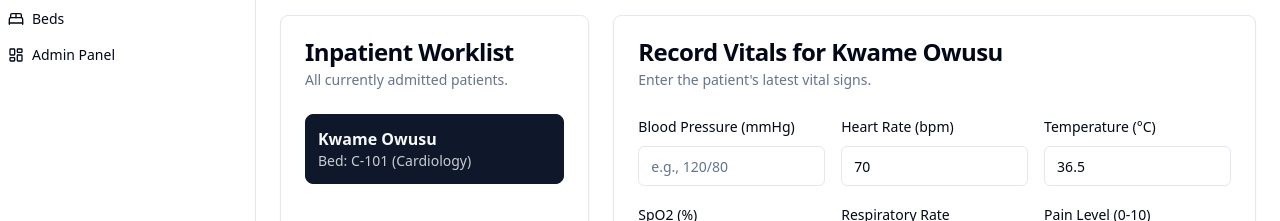
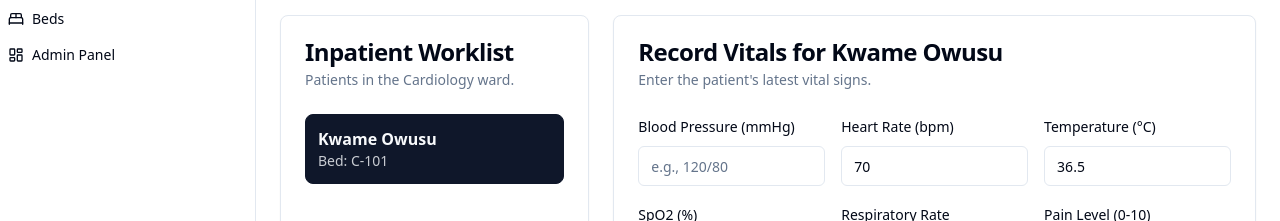
Before and after one commit to jgambrah/GAM_Med, a Next.js app: page /dashboard/nursing in a window 1280 px wide. Shown: the part 149-370 px from the top of the page. Built offline with nearby package versions, Linux system fonts and the light colour scheme.

Commit message:
Details:
Nurse's Dashboard (/nurse/dashboard):

Patient List: A list of

```diff
--- a/src/app/dashboard/nursing/components/nurse-worklist.tsx
+++ b/src/app/dashboard/nursing/components/nurse-worklist.tsx
@@ -7,6 +7,7 @@ import { ScrollArea } from '@/components/ui/scroll-area';
 import { allPatients, allAdmissions } from '@/lib/data';
 import { Patient } from '@/lib/types';
 import { cn } from '@/lib/utils';
+import { useAuth } from '@/hooks/use-auth';
 
 interface NurseWorklistProps {
   onPatientSelect: (patient: Patient) => void;
@@ -14,22 +15,34 @@ interface NurseWorklistProps {
 
 export function NurseWorklist({ onPatientSelect }: NurseWorklistProps) {
   const [selectedPatientId, setSelectedPatientId] = React.useState<string | null>(null);
+  const { user } = useAuth();
 
   /**
-   * == DATA QUERY (PSEUDOCODE) ==
-   * This component's primary function is to provide the nurse with a list of all currently admitted patients.
-   * This would be a simple, efficient, real-time Firestore query.
+   * == DATA QUERY (CONCEPTUAL) ==
+   * This component's primary function is to provide the nurse with a list of all patients on their assigned ward.
+   * This would be a real-time Firestore query that joins data or, more efficiently, queries based on denormalized data.
    *
+   *   // Assumes the nurse user object has an 'assignedWard' field.
+   *   const nurseWard = user.assignedWard; // e.g., 'Cardiology'
+   *
+   *   // This query would need a composite index on `ward` and `is_admitted`.
    *   const q = query(
-   *     collection(db, 'patients'),
-   *     where('is_admitted', '==', true)
+   *     collectionGroup(db, 'admissions'),
+   *     where('ward', '==', nurseWard),
+   *     where('status', '==', 'Admitted')
    *   );
    *
-   *   const [inpatients, loading, error] = useCollection(q);
+   *   // The result gives you a list of admission documents, from which you can get patient IDs.
+   *   const [admissions, loading, error] = useCollection(q);
    *
-   * This query gives the nurse an always-up-to-date list of their responsibilities.
+   * This query gives the nurse an always-up-to-date list of their responsibilities for their specific ward.
    */
-  const inpatients = allPatients.filter(p => p.is_admitted);
+  const nurseAssignedWard = 'Cardiology'; // Simulating the logged-in nurse's ward.
+  const inpatients = allPatients.filter(p => {
+      if (!p.is_admitted || !p.current_admission_id) return false;
+      const admission = allAdmissions.find(a => a.admission_id === p.current_admission_id);
+      return admission && admission.ward === nurseAssignedWard;
+  });
 
   const handleSelect = (patient: Patient) => {
     setSelectedPatientId(patient.patient_id);
@@ -39,6 +52,10 @@ export function NurseWorklist({ onPatientSelect }: NurseWorklistProps) {
   React.useEffect(() => {
     if(inpatients.length > 0 && !selectedPatientId) {
         handleSelect(inpatients[0]);
+    } else if (inpatients.length === 0 && selectedPatientId) {
+        // If the last patient is removed, clear selection
+        onPatientSelect(null as any);
+        setSelectedPatientId(null);
     }
   // eslint-disable-next-line react-hooks/exhaustive-deps
   }, [inpatients, selectedPatientId]);
@@ -48,7 +65,7 @@ export function NurseWorklist({ onPatientSelect }: NurseWorklistProps) {
     <Card className="h-full">
       <CardHeader>
         <CardTitle>Inpatient Worklist</CardTitle>
-        <CardDescription>All currently admitted patients.</CardDescription>
+        <CardDescription>Patients in the {nurseAssignedWard} ward.</CardDescription>
       </CardHeader>
       <CardContent>
         <ScrollArea className="h-[65vh]">
@@ -72,14 +89,14 @@ export function NurseWorklist({ onPatientSelect }: NurseWorklistProps) {
                             "text-sm",
                             selectedPatientId === patient.patient_id ? "text-primary-foreground/80" : "text-muted-foreground"
                         )}>
-                            Bed: {admission?.bed_id || 'N/A'} ({admission?.ward || 'N/A'})
+                            Bed: {admission?.bed_id || 'N/A'}
                         </p>
                     </button>
                 )
             })
             ) : (
               <div className="text-center text-muted-foreground p-8">
-                There are no admitted patients.
+                There are no admitted patients in this ward.
               </div>
             )}
           </div>
```
